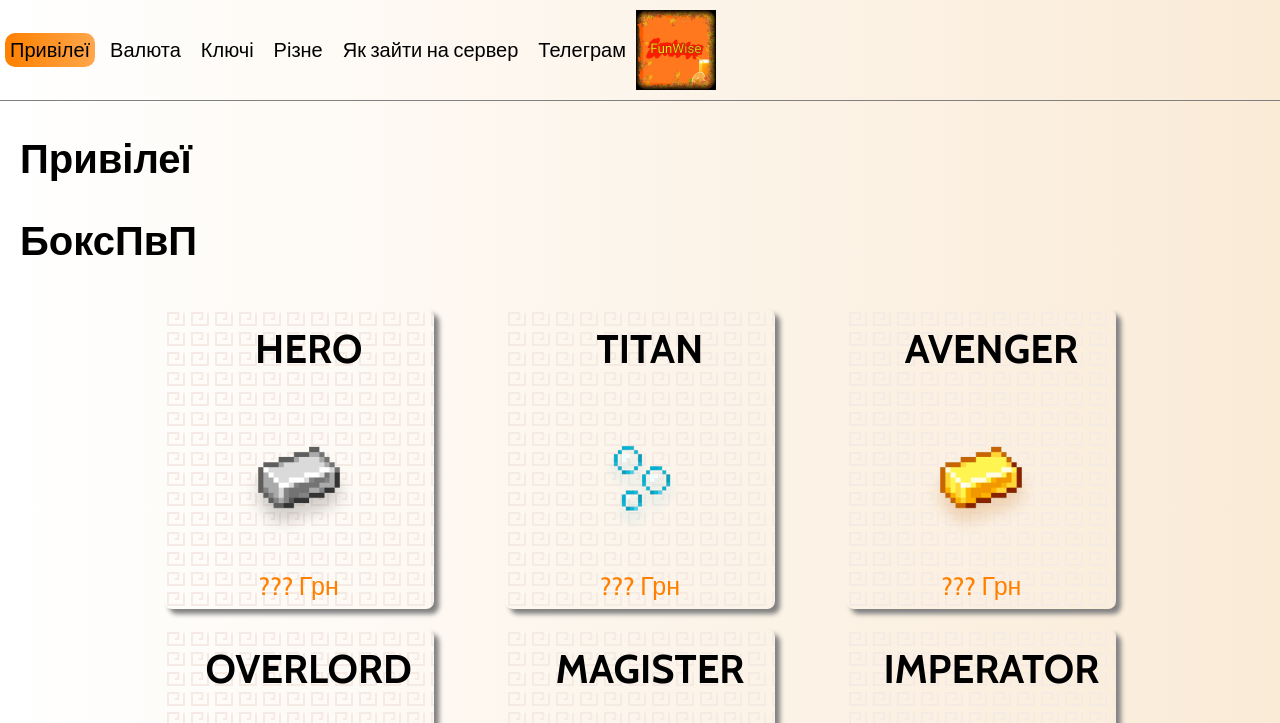
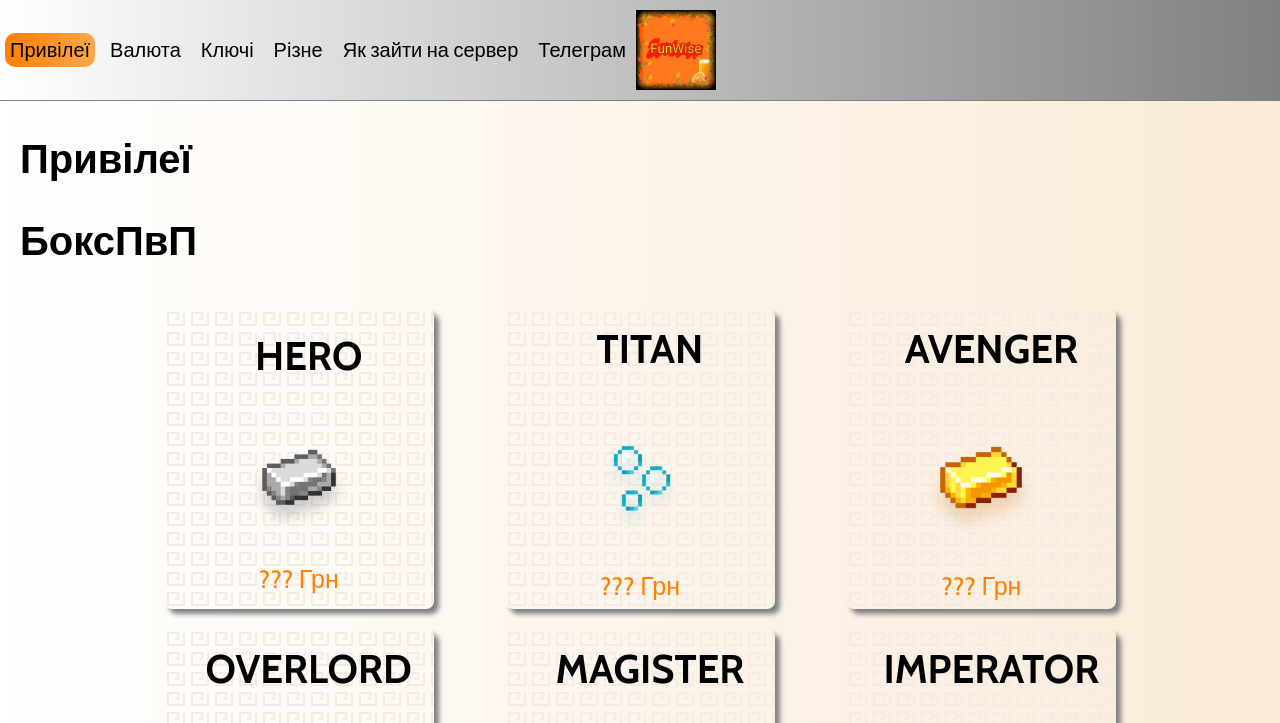
Before and after one commit to YaroslavSheburek/FunWise, a plain HTML site: page index.html in a window 1280 px wide. In both pictures the pointer is over the picture 298 px from the left and 476 px from the top of the page. Shown: the top 723 px of the page. Drawn offline with nearby package versions, Linux system fonts and the light colour scheme.

Commit message:
Update style.css

```diff
--- a/style.css
+++ b/style.css
@@ -14,7 +14,8 @@ height:100px;
 border-bottom: 1px solid gray;
 display:flex;
 align-items: center;
-
+/*position: sticky ;*/
+background-image: linear-gradient(to right , white , gray);
 }
 
 
@@ -59,6 +60,7 @@ flex-wrap:wrap;
 justify-content: space-around;
 width:80%;
 margin: 0 auto;
+
 }
 .card div{
    box-shadow:5px 5px 5px 0 gray;
@@ -78,20 +80,18 @@ margin: 0 auto;
 .card div img {
 width:200px;
 height:200px;
+}
+
+.card div img:hover {
+width:180px;
+transition:0.2s width linear;
+}
 
 .card1 {
 height:20px;
 width:50px
 
-
-
 }
-
-
-
-
-}
-
 
 .logo {
 height: 80px;
@@ -125,7 +125,9 @@ color:#FF8000;
     justify-content: space-around;
     width:80%;
     margin: 0 auto;
+    height: 500px;
     }
+
     .card1 div{
        box-shadow:5px 5px 5px 0 gray;
         border-radius: 8px;
```
